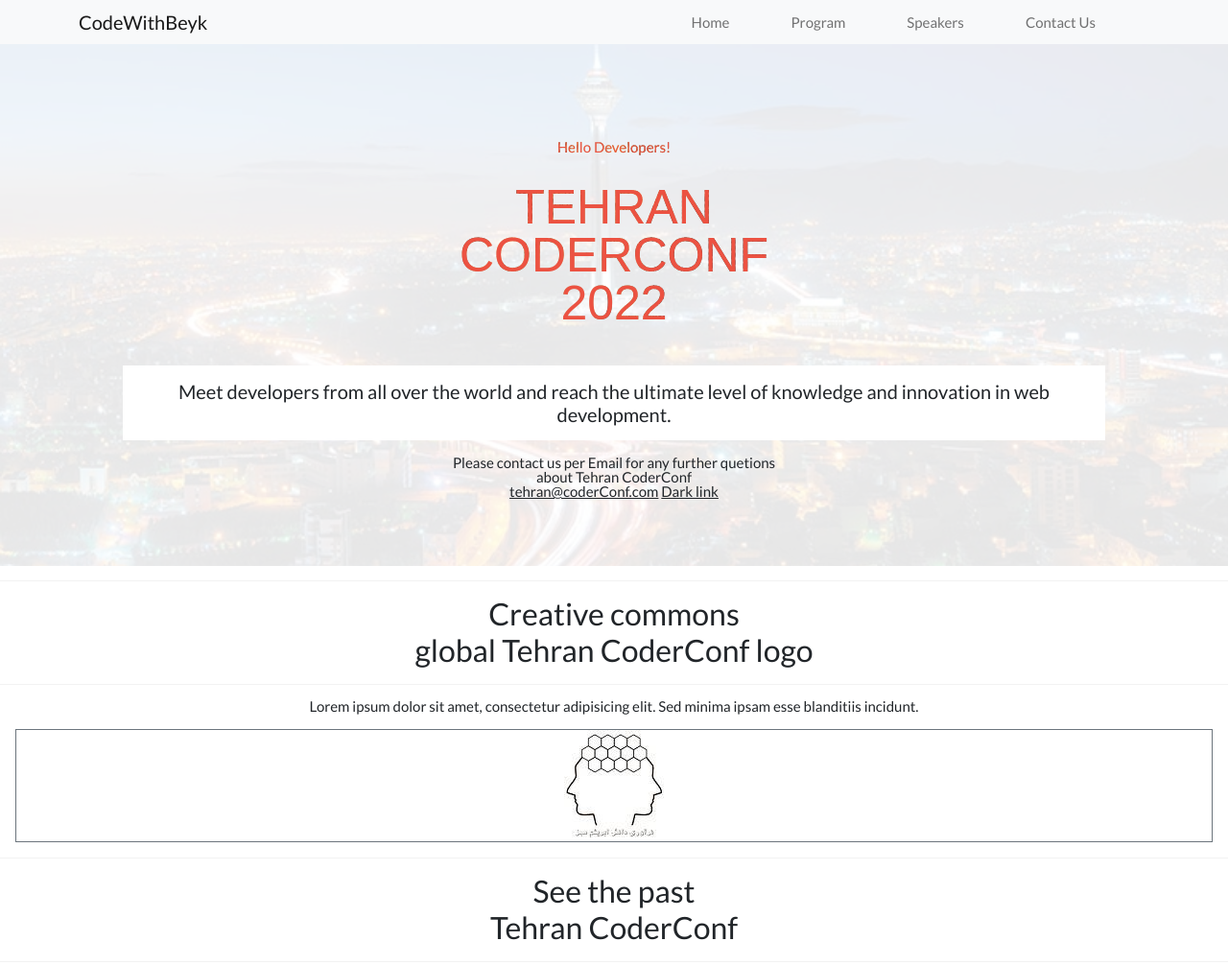
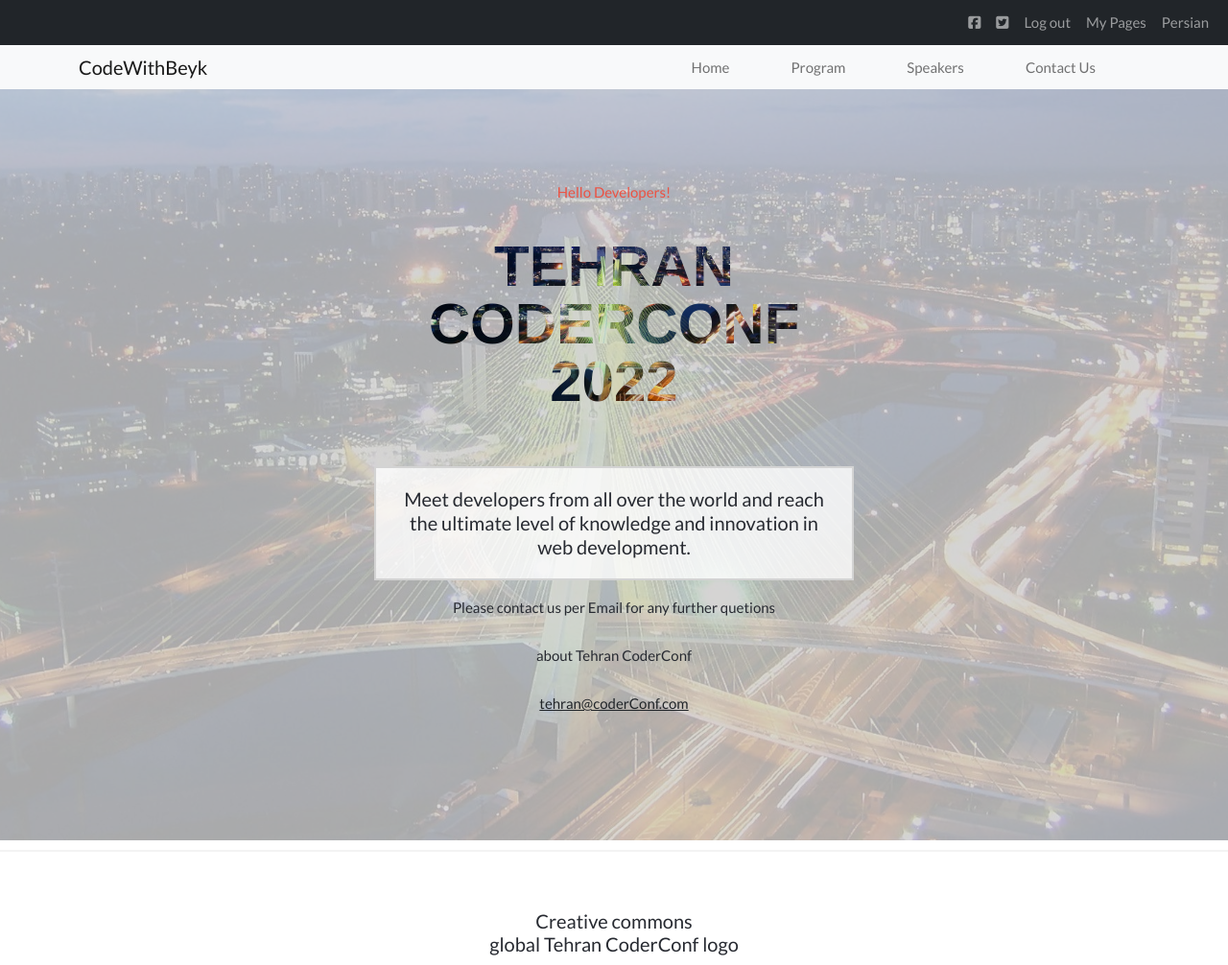
Before and after one commit to beyk/Capstone1, a website: page about.html in a window 1280 px wide. Shown: the top 1006 px of the page at 96% size. Drawn offline with nearby package versions, Linux system fonts and the light colour scheme; a web font is replaced by a local one.

Commit message:
Modify text background color

```diff
--- a/about.html
+++ b/about.html
@@ -27,6 +27,7 @@
       <script src="https://kit.fontawesome.com/57e3a5d1f4.js" crossorigin="anonymous"></script>
     <link href="http://fonts.cdnfonts.com/css/cocogoose" rel="stylesheet" />
     <link rel="stylesheet" href="assets/styles/css/main.css" />
+    <link rel="stylesheet" href="assets/styles/css/about.css" />
     <link rel="stylesheet" href="assets/styles/css/reset.css" />
     <link rel="stylesheet" href="assets/styles/css/hamburger-btn.css">
     <title>Tehran International exhibition</title>
@@ -34,13 +35,28 @@
   <body>
 
 
+    <nav class="navbar navbar-expand-sm d-none d-sm-block bg-dark navbar-dark justify-content-end">
+      <div class="container-fluid justify-content-end">
+      <ul class="navbar-nav ">
+        <li class="nav-item"><a href="" class="nav-link">
+          <i class="fa-brands fa-facebook-square"></i>
+        </a></li>
+        <li class="nav-item"><a href="" class="nav-link link-light">
+          <i class="fa-brands fa-twitter-square"></i>
+        </a></li>
+        <li class="nav-item"><a href="" class="nav-link link-light">Log out</a></li>
+        <li class="nav-item"><a href="" class="nav-link link-light">My Pages</a></li>
+        <li class="nav-item"><a href="" class="nav-link link-light">Persian</a></li>
+      </ul>
+    </div>
+    </nav>
     <!--Mobile menu-->
     <header class="top-nav">
       <nav class="navbar navbar-expand-sm navbar-inverse navbar-light bg-light ">
         <div class="container">
 
           <div class="navbar-header">
-            <a class="navbar-brand d-sm-block d-none ml-1 mar-3">CodeWithBeyk</a>
+            <a class="navbar-brand d-sm-block d-none ml-1 mar-3" href="index.html">CodeWithBeyk</a>
           </div>
 
           <div class="container">
@@ -84,21 +100,19 @@
           </div>
           <p class="my-headline-description text-center mx-auto">Meet developers from all over the
             world and reach the ultimate level of knowledge and innovation in web development.</p>
-        <p class="my-main-text text-center">Please contact us per Email for any further quetions <br />about Tehran CoderConf <br />
+        <p class="my-main-text text-center">Please contact us per Email for any further quetions <br /> <br />about Tehran CoderConf  <br /><br />
           <a  href="toemail:beykmail@gmail.com" class="link-dark">tehran@coderConf.com</a>
-          <a href="#" class="link-dark">Dark link</a></p>
-
         </div>
 
        </section>
-       <!-- />-->
+
        <section class="my-past-events text-center">
          <hr class="my-h-line" />
          <h2 class="my-past-events-header">Creative commons<br> global Tehran CoderConf logo</h2>
          <hr />
          <p class="my-past-events-text">Lorem ipsum dolor sit amet, consectetur adipisicing elit.
             Sed minima ipsam esse blanditiis incidunt.</p>
-            <div class="border border-secondary border-1 m-3">
+            <div class="my-logo-box border border-secondary border-1 mx-auto">
             <img class="main-logo" src="assets/images/logo.jpg" alt="logo"/>
           </div>
           </section>
@@ -106,12 +120,12 @@
         <section class="my-past-events text-center">
           <hr class="my-h-line" />
           <h2 class="my-past-events-header">See the past<br> Tehran CoderConf</h2>
-          <hr />
+
           <p class="my-past-events-text">Lorem ipsum dolor sit amet, consectetur adipisicing elit.
              Sed minima ipsam esse blanditiis incidunt.</p>
-             <div class="border border-secondary border-1 m-3">
+             <div class=" m-3">
              <img class="main-logo mb-3" src="assets/images/2013-past.PNG" alt="logo"/>
-             <img class="main-logo" src="assets/images/2011-past.PNG" alt="logo"/>
+             <img class="main-logo mb-3" src="assets/images/2011-past.PNG" alt="logo"/>
            </div>
            </section>
 
--- a/assets/styles/css/about.css
+++ b/assets/styles/css/about.css
@@ -234,6 +234,9 @@ body {
   margin-bottom: 50px;
 }
 
+.my-logo-box {
+  width: 30%;
+}
 .my-card-container {
   display: flex;
   flex-direction: column;
--- a/assets/styles/css/main.css
+++ b/assets/styles/css/main.css
@@ -99,6 +99,7 @@ header {
 
 .my-headline-container {
   padding-top: 100px;
+  padding-left: 20px;
   padding-bottom: 54px;
   background-color: rgba(255, 255, 255, 0.9);
 
@@ -111,7 +112,7 @@ header {
 }
 
 .my-headline-header-container {
-  background-image: url(/assets/images/sao-paulo-city-background.jpg);
+
   background-repeat: no-repeat;
   background-position: center;
   color: transparent;
@@ -129,10 +130,16 @@ header {
   font-size: 35px;
   line-height: 35px;
   color: #ec5242;
+  background-image: url('/assets/images/sao-paulo-city-background.jpg');
+  background-size: cover;
+    background-position: center;
+    -webkit-text-fill-color: transparent;
+    background-clip: inherit;
+    -webkit-background-clip: text;
 }
 
 .my-headline-description {
-  background-color: white;
+  background-color: #F7F7F7;
   max-width: 80%;
   margin-top: 40px;
   padding: 10px;
```
Also changed, not shown: index.html (+3 -3 lines), 2 other files.
